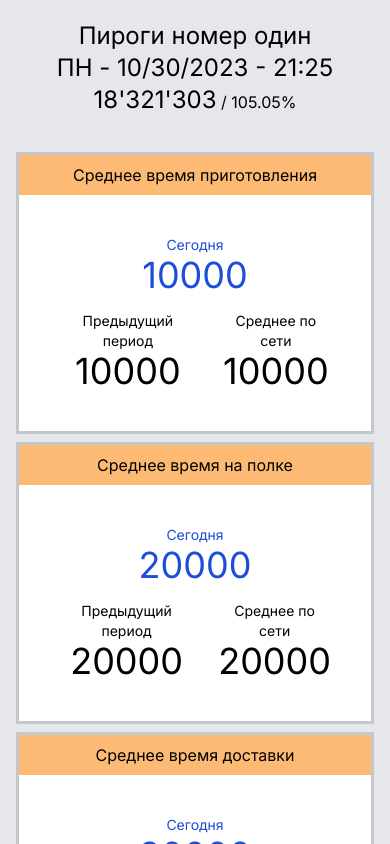
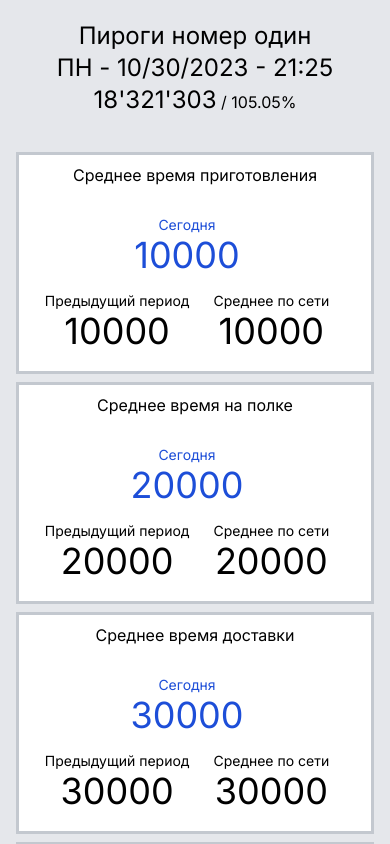
Before and after one commit to ZNP8b/rest-dashboard, a Next.js app: page / in a window 390 px wide. Shown: the top 844 px of the page. Built offline with nearby package versions, Linux system fonts and the light colour scheme.

Commit message:
Адаптивные стили

```diff
--- a/app/globals.css
+++ b/app/globals.css
@@ -14,11 +14,12 @@
 }
 
 .CardHeader {
-  @apply text-center bg-orange-300 p-2
+  @apply text-center py-2 md:text-xl lg:text-lg xl:text-xl
 }
 
 .CardContent {
-  @apply flex flex-col gap-4 justify-center p-10
+  @apply flex flex-col gap-4 justify-center items-center py-5 pr-4
+  lg:py-10
 }
 
 .CardItem-1 {
```
